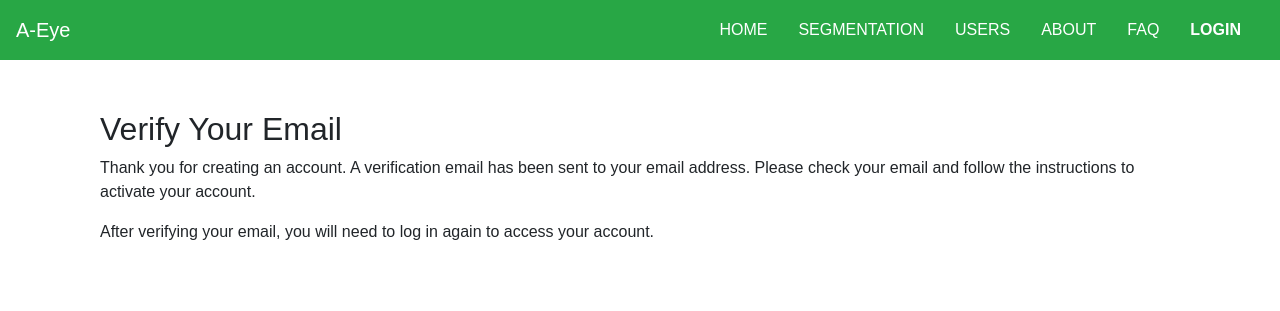
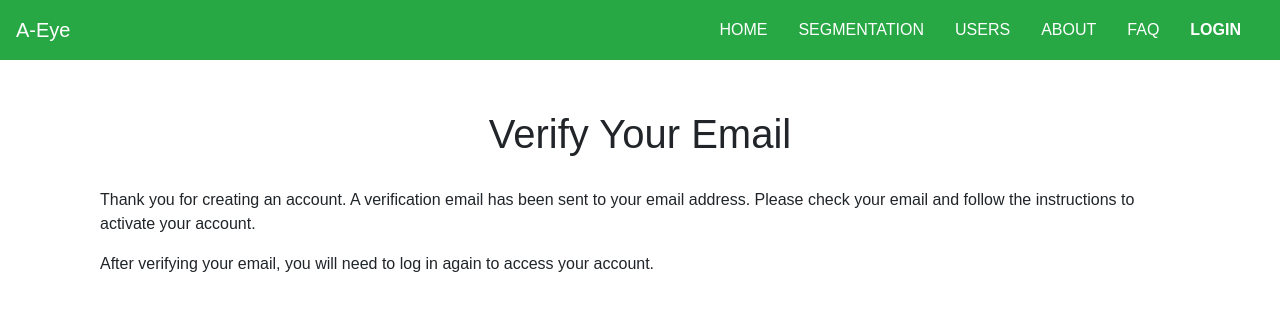
Before and after one commit to jijiduc/a-eye_web_dev_jeremy, a Flask app: page /verify_email in a window 1280 px wide. Shown: the top 311 px of the page. Run offline with Flask 2, Linux system fonts and the light colour scheme; parts of the project's set-up code (start-up, migrations or seed data) failed here and were passed over; some libraries are stand-ins or nearby versions.

Commit message:
verify_email.html improved
same style than other pages

```diff
--- a/templates/verify_email.html
+++ b/templates/verify_email.html
@@ -3,9 +3,9 @@
 {% block title %}Verify Your Email{% endblock %}
 
 {% block content %}
-<div class="ui center aligned container" style="margin-top: 50px;">
-    <h2 class="ui center aligned header">Verify Your Email</h2>
-    <div class="ui segment">
+<div class="container" style="margin-top: 50px;">
+    <h2 class="main-title text-center">Verify Your Email</h2>
+    <div class="row text-justify" style="margin-top: 30px;"></div>
         <p>Thank you for creating an account. A verification email has been sent to your email address. Please check your email and follow the instructions to activate your account.</p>
         <p>After verifying your email, you will need to log in again to access your account.</p>
     </div>
```
Also changed, not shown: static/css/styles.css (line endings or trailing spaces).
